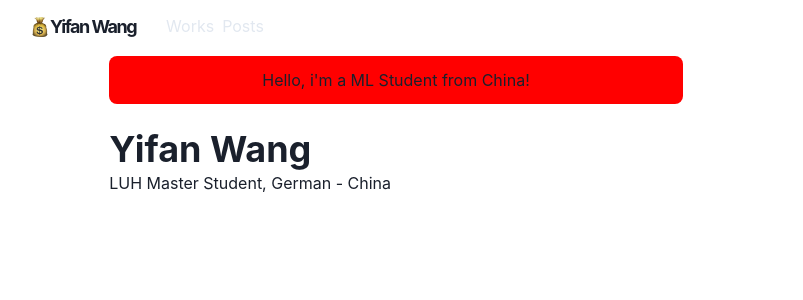
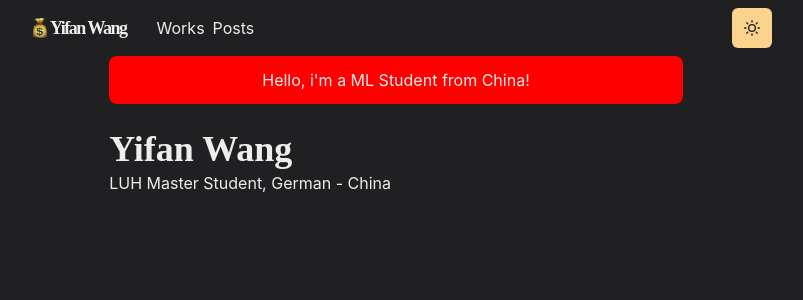
Before and after one commit to sIHURs/sihurs_homepage, a Next.js app: page / in a window 1280 px wide. Shown: the top 300 px of the page, without its empty margins (244-1047 px from the left). Built offline with nearby package versions, Linux system fonts and the light colour scheme.

Commit message:
learned how to make a theme change and a theme-toggle-button

```diff
--- a/components/navbar.js
+++ b/components/navbar.js
@@ -15,6 +15,7 @@ import {
     useColorModeValue
 } from '@chakra-ui/react'
 import { HamburgerIcon } from '@chakra-ui/icons'
+import ThemeToggleButton from './theme-toggle-button'
 
 const LinkItem = ({ href, path, target, children, ...props}) => {
     const active = path === href
@@ -78,7 +79,9 @@ const Navbar = props => {
                 </Stack>
 
                 <Box flex={1} align="right">
+                    <ThemeToggleButton />
                     <Box ml={2} display={{base: 'inline-block', md: 'none'}}>
+
                         <Menu>
 
                             <MenuButton
--- /dev/null
+++ b/components/theme-toggle-button.js
@@ -0,0 +1,31 @@
+import { IconButton, useColorMode, useColorModeValue} from '@chakra-ui/react'
+import { SunIcon, MoonIcon } from '@chakra-ui/icons'
+import { AnimatePresence, motion } from 'framer-motion'
+
+const ThemeToggleButton = () => {
+    const { toggleColorMode } = useColorMode()
+
+    return (
+        <AnimatePresence mode='wait' initial={false}>
+            <motion.div
+                style={{ display: 'inline-block' }}
+                key={useColorModeValue('light', 'dark')}
+                initial={{ y: -20, opacity: 0 }}
+                animate={{ y: 0, opacity: 1 }}
+                exit={{ y: 20, opacity: 0 }}
+                transition={{ duration: 0.2 }}
+            >
+                <IconButton
+                    aria-label="Toggle theme"
+                    colorScheme={useColorModeValue('purple', 'orange')}
+                    icon={useColorModeValue(<MoonIcon />, <SunIcon />)}
+                    onClick={toggleColorMode}
+                ></IconButton>
+
+            </motion.div>
+        </AnimatePresence>
+    )
+}
+
+
+export default ThemeToggleButton
--- /dev/null
+++ b/libs/theme.js
@@ -0,0 +1,48 @@
+import { extendTheme } from '@chakra-ui/react'
+import { mode } from '@chakra-ui/theme-tools'
+
+const styles = {
+  global: props => ({
+    body: {
+      bg: mode('#f0e7db', '#202023')(props)
+    }
+  })
+}
+
+const components = {
+  Heading: {
+    variants: {
+      'section-title': {
+        textDecoration: 'underline',
+        fontSize: 20,
+        textUnderlineOffset: 6,
+        textDecorationColor: '#525252',
+        textDecorationThickness: 4,
+        marginTop: 3,
+        marginBottom: 4
+      }
+    }
+  },
+  Link: {
+    baseStyle: props => ({
+      color: mode('#3d7aed', '#ff63c3')(props),
+      textUnderlineOffset: 3
+    })
+  }
+}
+
+const fonts = {
+  heading: "'M PLUS Rounded 1c'"
+}
+
+const colors = {
+  grassTeal: '#88ccca'
+}
+
+const config = {
+  initialColorMode: 'dark',
+  useSystemColorMode: true
+}
+
+const theme = extendTheme({ config, styles, components, fonts, colors })
+export default theme
--- a/pages/_app.js
+++ b/pages/_app.js
@@ -1,5 +1,8 @@
 import { ChakraProvider } from '@chakra-ui/react'
 import Layout from '../components/layouts/main'
+import theme from '../libs/theme'
+
+
 // import Fonts from '../components/fonts'
 // import { AnimatePresence } from 'framer-motion'
 // import Chakra from '../components/chakra'
@@ -8,7 +11,7 @@ import Layout from '../components/layouts/main'
 
 const Website = ( {Component, pageProps, router }) => {
     return (
-        <ChakraProvider>
+        <ChakraProvider theme={theme}>
             <Layout router={router}>
                 <Component {...pageProps} key={router.route} />
             </Layout>
--- /dev/null
+++ b/pages/_document.js
@@ -0,0 +1,18 @@
+import { ColorModeScript } from '@chakra-ui/react'
+import NextDocument, { Html, Head, Main, NextScript } from 'next/document'
+import theme from '../libs/theme'
+
+export default class Document extends NextDocument {
+  render() {
+    return (
+      <Html lang="en">
+        <Head />
+        <body>
+          <ColorModeScript initialColorMode={theme.config.initialColorMode} />
+          <Main />
+          <NextScript />
+        </body>
+      </Html>
+    )
+  }
+}
```
